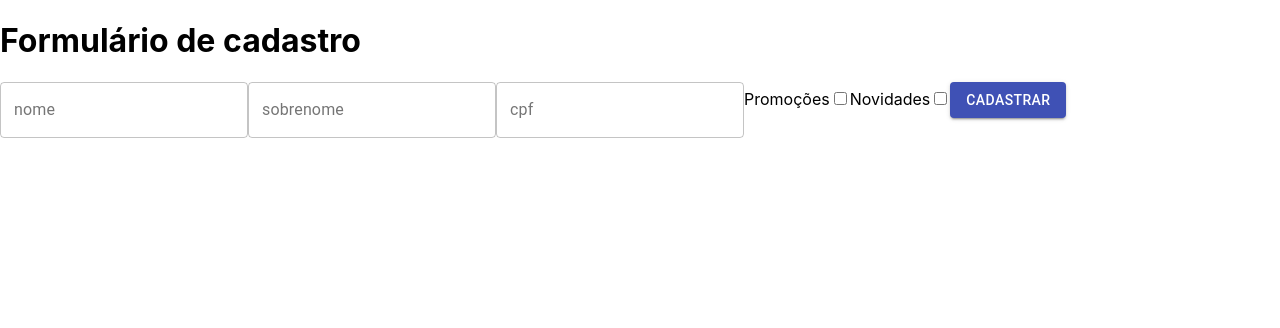
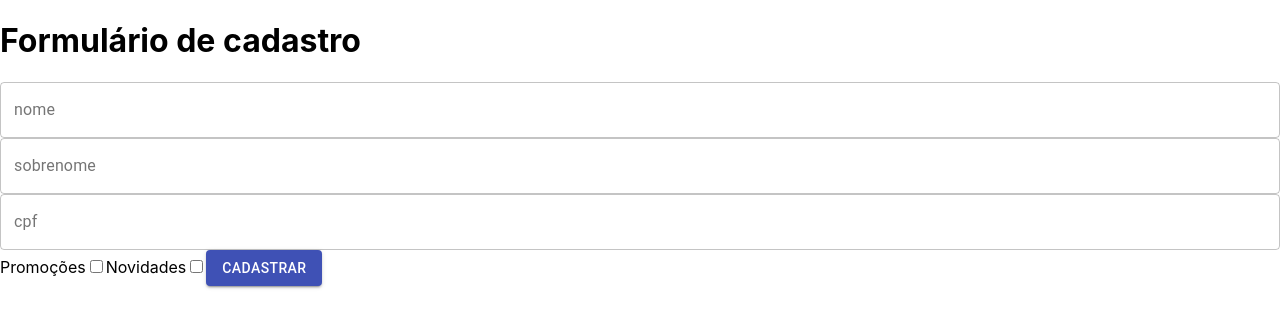
Before and after one commit to lucsimao/alura-react-function-components, a React (Create React App) app: page / in a window 1280 px wide. Shown: the top 328 px of the page. Built offline with nearby package versions, Linux system fonts and the light colour scheme.

Commit message:
feat: add fullWidth to components

```diff
--- a/src/FormularioCadastro/FormularioCadastro.jsx
+++ b/src/FormularioCadastro/FormularioCadastro.jsx
@@ -5,9 +5,14 @@ import React from 'react';
 function FormularioCadastro() {
   return (
     <form>
-      <TextField id="nome" label="nome" variant="outlined" />
-      <TextField id="sobrenome" label="sobrenome" variant="outlined" />
-      <TextField id="cpf" label="cpf" variant="outlined" />
+      <TextField id="nome" label="nome" variant="outlined" fullWidth />
+      <TextField
+        id="sobrenome"
+        label="sobrenome"
+        variant="outlined"
+        fullWidth
+      />
+      <TextField id="cpf" label="cpf" variant="outlined" fullWidth />
 
       <label>Promoções</label>
       <input type="checkbox" />
```
